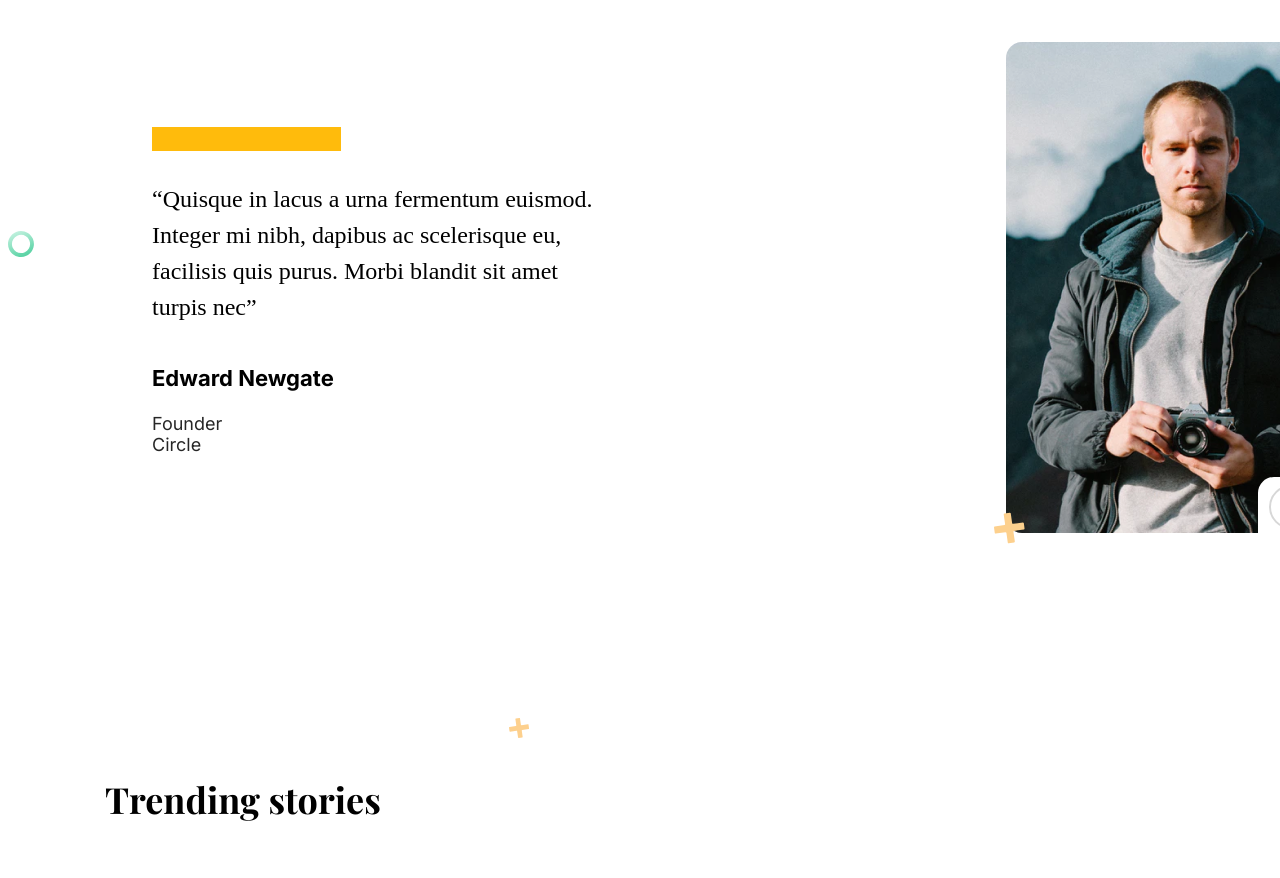
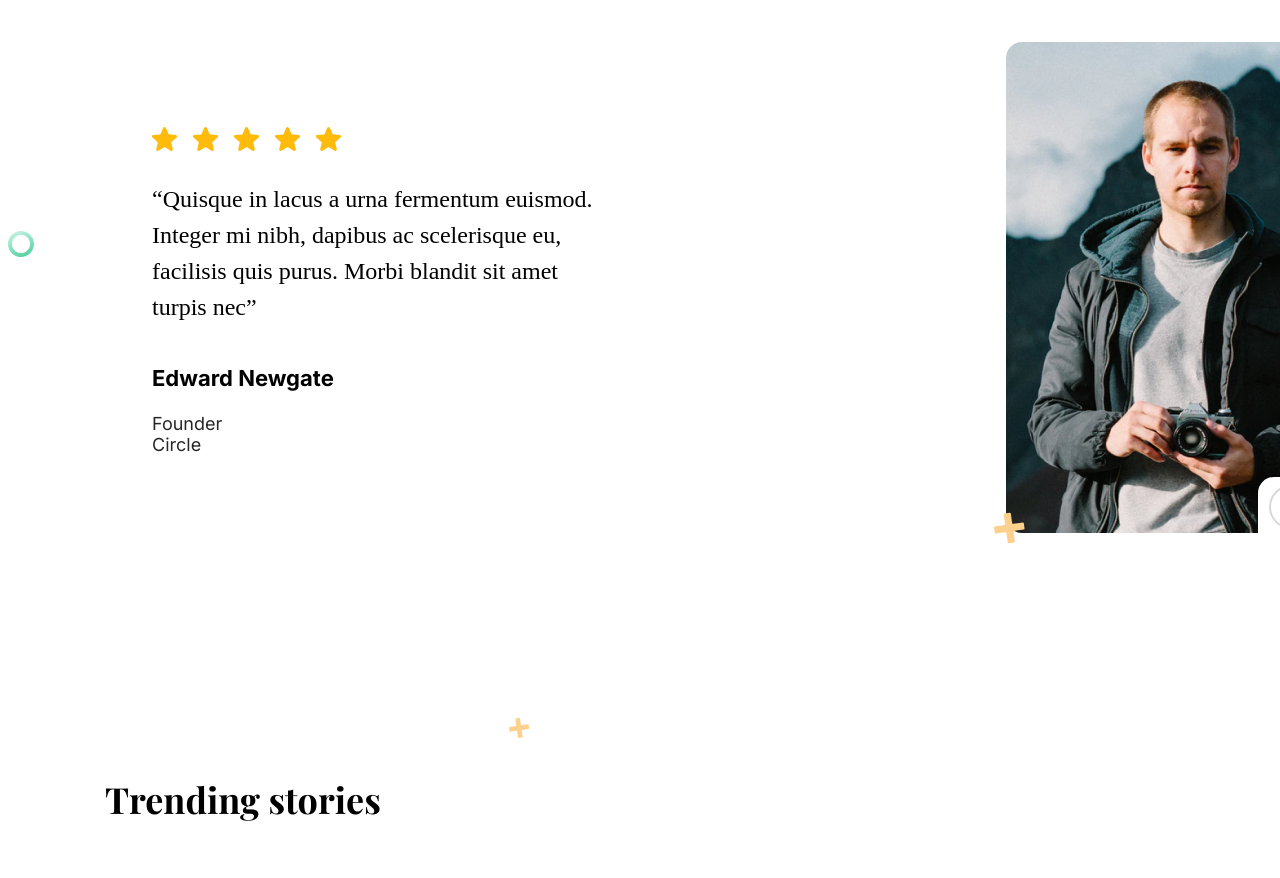
Before and after one commit to bobur-ops/thousand-sunny, a website: page index.html in a window 1280 px wide. Shown: the part 4200-5078 px from the top of the page. Drawn offline with nearby package versions, Linux system fonts and the light colour scheme; a web font is replaced by a local one.

Commit message:
make website

```diff
--- a/index.html
+++ b/index.html
@@ -139,7 +139,7 @@
 		</div>
 		<div class="testimonial-desc">
 			<div class="testimonial-desc_stars">
-
+				<img src="img/SVG/stars.svg" alt="">
 			</div>
 			<div class="testimonial-desc_text">
 				“Quisque in lacus a urna fermentum euismod. Integer mi nibh, dapibus ac scelerisque eu, facilisis quis purus. Morbi blandit sit amet turpis nec”
--- a/styles/main.scss
+++ b/styles/main.scss
@@ -612,7 +612,6 @@ header {
 		top: 195px;
 		left: 144px;
 		&_stars {
-			background-color: #FFBB0C;
 			width: 189px;
 			height: 24px;
 			margin-bottom: 30px;
```
Also changed, not shown: img/SVG/stars.svg (added), styles/main.css.
